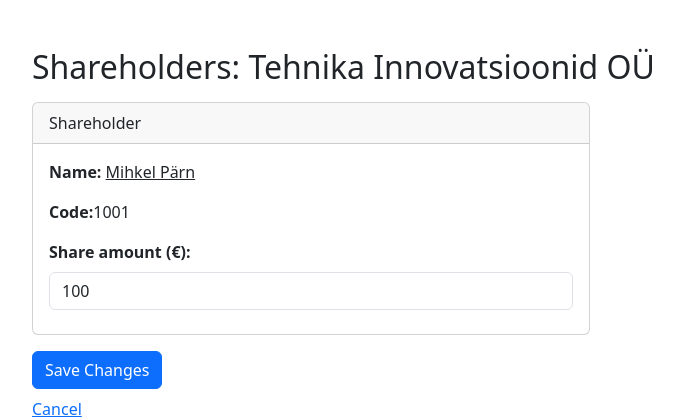
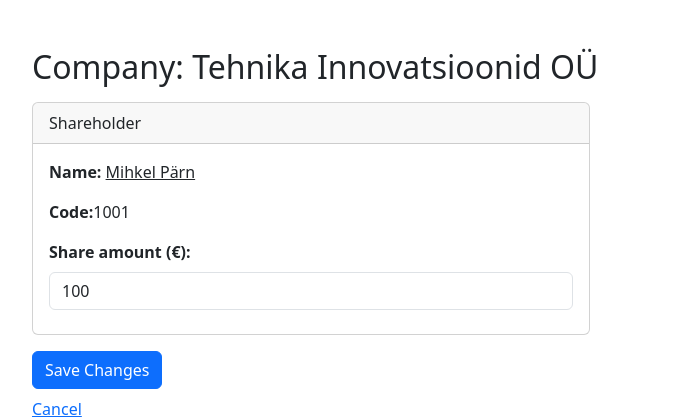
Before and after one commit to stennn2001/prooviulesanne, a Django app: page /company/edit/1/ in a window 1280 px wide. Shown: the part 56-476 px from the top of the page, without its empty margins (50-733 px from the left). Run offline with Django 5.2, Linux system fonts and the light colour scheme; data comes from the database, SQL or seed files in the repository; some libraries are stand-ins or nearby versions.

Commit message:
title update

```diff
--- a/templates/business_registry/company_edit.html
+++ b/templates/business_registry/company_edit.html
@@ -1,8 +1,8 @@
 {% extends 'base.html' %}
-
+{% block title %}Mange Shareholders ({{ company.name }}){% endblock %}
 {% block content %}
 <div class="container mt-5">
-    <h1 class="h2 mb-3">Shareholders: {{ company.name }}</h1>
+    <h1 class="h2 mb-3">Company: {{ company.name }}</h1>
     <form method="post">
         {% csrf_token %}
 
```
